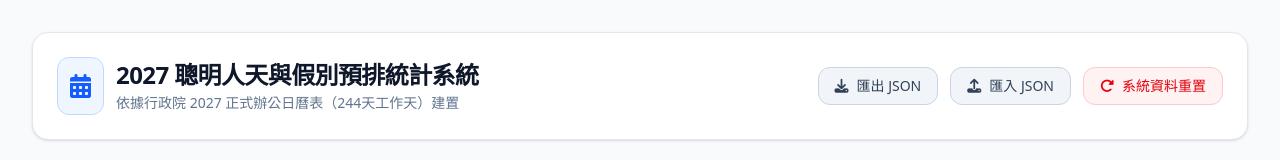
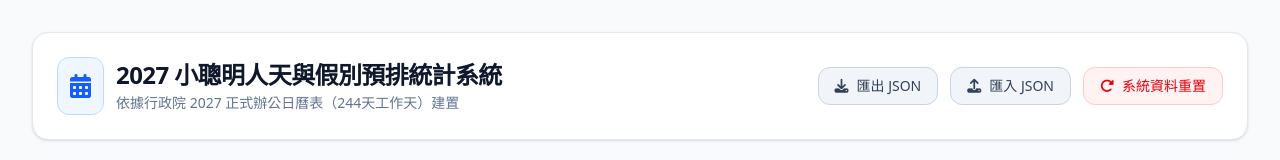
Before and after one commit to hoohoowei4-art/-V2, a plain HTML site: page index.html in a window 1280 px wide. Shown: the top 160 px of the page. Drawn offline with nearby package versions, Linux system fonts and the light colour scheme.

Commit message:
Update index.html

```diff
--- a/index.html
+++ b/index.html
@@ -3,7 +3,7 @@
 <head>
     <meta charset="UTF-8">
     <meta name="viewport" content="width=device-width, initial-scale=1.0">
-    <title>2027 聰明人天與假別預排統計系統</title>
+    <title>2027 小聰明人天與假別預排統計系統</title>
     <!-- Tailwind CSS -->
     <script src="https://cdn.jsdelivr.net/npm/@tailwindcss/browser@4"></script>
     <!-- FontAwesome -->
@@ -22,7 +22,7 @@
                     <i class="fa-solid fa-calendar-days"></i>
                 </div>
                 <div>
-                    <h1 class="text-2xl font-bold tracking-tight text-slate-900">2027 聰明人天與假別預排統計系統</h1>
+                    <h1 class="text-2xl font-bold tracking-tight text-slate-900">2027 小聰明人天與假別預排統計系統</h1>
                     <p class="text-sm text-slate-500 mt-0.5">依據行政院 2027 正式辦公日曆表（244天工作天）建置</p>
                 </div>
             </div>
```
